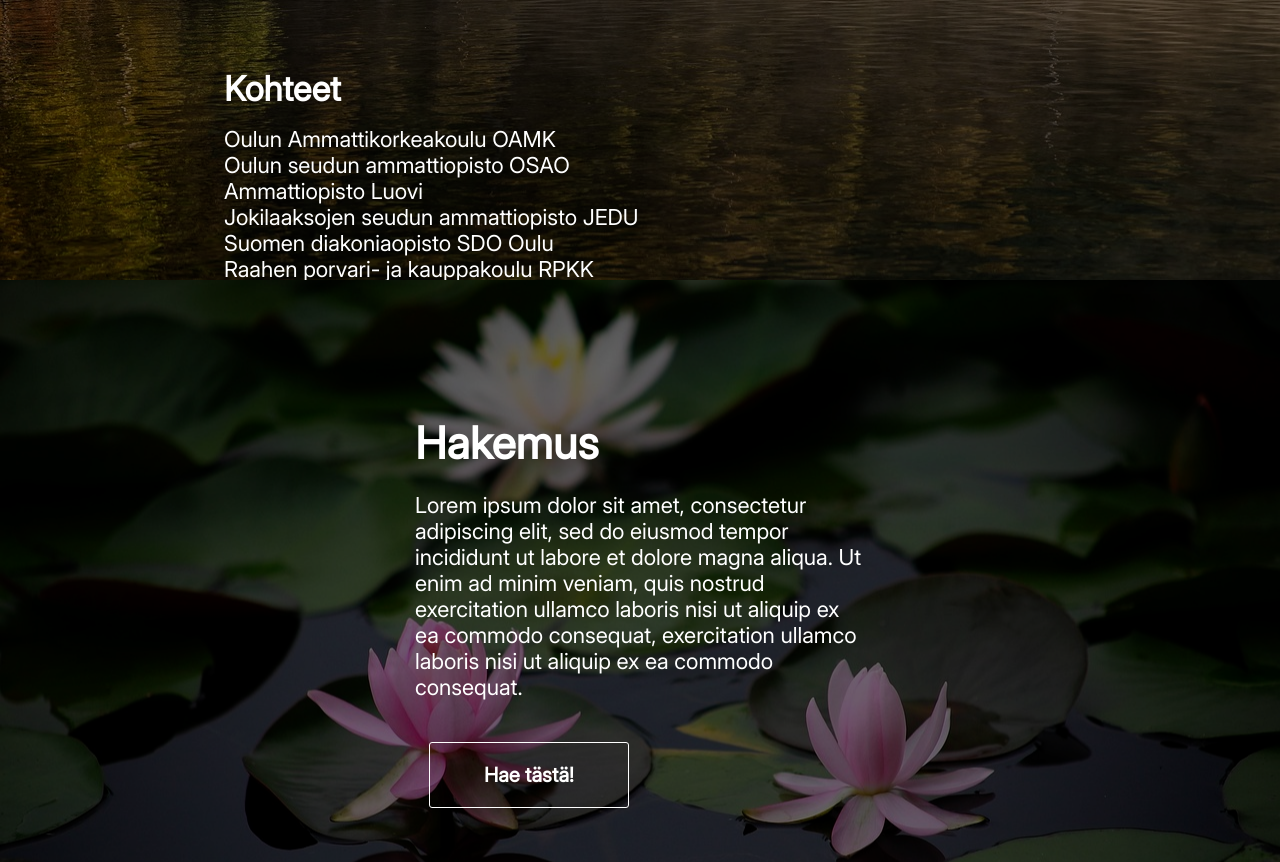
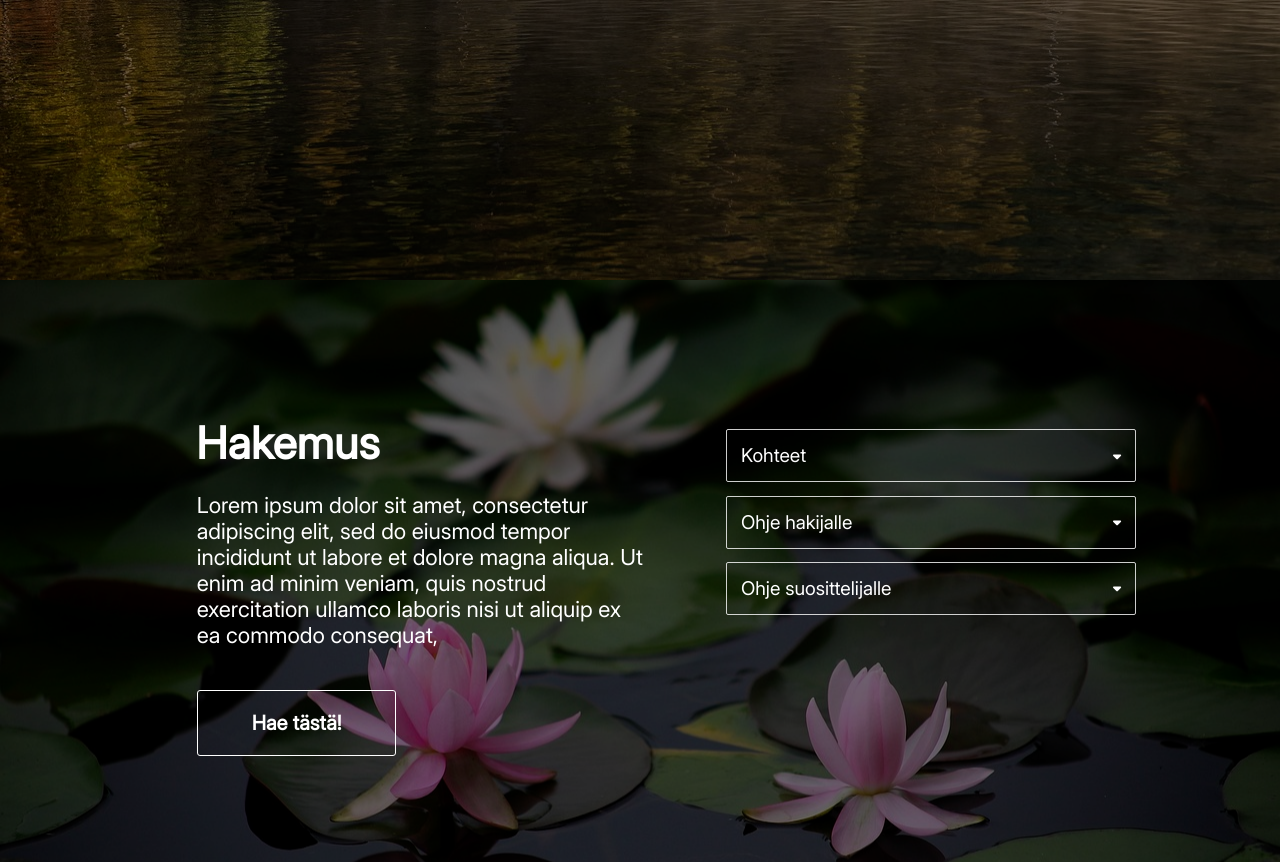
Before and after one commit to nellyhuima/PPTV-saatio, a React (Vite) app: page / in a window 1280 px wide. Shown: the part 1320-2182 px from the top of the page. Built offline with nearby package versions, Linux system fonts and the light colour scheme.

Commit message:
added sections to hakemus -I

```diff
--- a/components/HakemusI/Hakemus.css
+++ b/components/HakemusI/Hakemus.css
@@ -3,20 +3,18 @@
     justify-content: center;
     height:24em;
     margin-top: 6em;
-
 }
 
 .lomakeContent {
-    display: flex;
     flex-direction: column;
-    align-items: center;
     padding-top: 2.5em;
 }
 
 .Htext {
-    width: 450px;
+    width: 54%;
     color: white;
     font-size: 44px;
+    text-align: center;
 }
 
 .text {
@@ -25,6 +23,14 @@
     margin: 1em 3em 0em 3em;
     padding-bottom: 1em;
     color: white;
+}
+
+
+
+.Hfaq {
+    max-width: 450px;
+    justify-content: center;
+    margin-top: 2.5em;
 }
 
 .lomakebutton {
@@ -41,5 +47,43 @@
     font-size: 20px;
     font-family: 'Inter';
     align-self: flex-start;
-    margin-left: 4em;
+    margin-left: 3.3em;
 }
+
+
+.Hquestion {
+    cursor: pointer;
+    margin: 0.7em;
+    cursor: pointer;
+    padding: 14px;
+    border-radius: 2px;
+    color: white;
+    font-size: 19px;
+    width: 20em;
+    border: 1px solid rgba(255, 255, 255, 0.8);
+  }
+
+  .Hquestion-opener{
+    display: flex;
+    justify-content: space-between;
+    align-items: center;
+    cursor: pointer;
+  }
+
+  .Hicon {
+    font-size: 13px;
+    transition: transform 0.3s;
+    font-weight: bold;
+    padding-left: 10em;
+  }
+
+
+  .Hanswer {
+    margin: 0em 0em 0.5em 1em;
+    cursor:default;
+    border-radius: 5px;
+    font-size: 18px;
+    text-align: start;
+    width: 20em;
+    padding-top:1em;
+  }
--- a/components/HakemusI/Hakemus.jsx
+++ b/components/HakemusI/Hakemus.jsx
@@ -1,9 +1,33 @@
-import React from "react";
+import React, { useState } from "react";
 import { useNavigate } from 'react-router-dom';
 import './Hakemus.css';
 
 const Hakemus = () => {
   const navigate = useNavigate();
+
+     // tracks which question is open
+     const [openIndex, setOpenIndex] = useState(null);
+
+     // toggle function
+     const toggleAnswer = (index) => {
+       setOpenIndex(openIndex === index ? null : index);
+     };
+
+     const faqData = [
+       { question: "Kohteet",
+        answer: `Oulun Ammattikorkeakoulu OAMK
+Oulun seudun ammattiopisto OSAO
+Ammattiopisto Luovi
+Jokilaaksojen seudun ammattiopisto JEDU
+Suomen diakoniaopisto SDO Oulu
+Raahen porvari- ja kauppakoulu RPKK
+PSK-aikuisopisto Oulu
+Oulun Palvelualanopisto OPAO
+Poliisiammattikorkeakoulu POLAMK Tampere` },
+       { question: "Ohje hakijalle", answer: 'vastaus'},
+       { question: "Ohje suosittelijalle", answer: 'vastaus'},
+      ];
+
   return (
     <div className="lomake">
       <div className='lomakeContent'>
@@ -11,10 +35,25 @@ const Hakemus = () => {
         <p className="text">
           Lorem ipsum dolor sit amet, consectetur adipiscing elit, sed do eiusmod tempor incididunt ut labore et dolore magna aliqua.
           Ut enim ad minim veniam, quis nostrud exercitation ullamco laboris nisi ut aliquip ex ea commodo consequat,
-          exercitation ullamco laboris nisi ut aliquip ex ea commodo consequat.
         </p>
+
         <button className="lomakebutton" onClick={() => navigate('/Lomake')}>Hae tästä!</button>
       </div>
+      <section className="Hfaq">
+      {faqData.map((item, index) => (
+        <div className="Hquestion" key={index}>
+          <div className="Hquestion-opener" onClick={() => toggleAnswer(index)}>
+            <p>{item.question}</p>
+            <span className="Hicon">{openIndex === index ? <i className="fa-solid fa-caret-up"></i> : <i className="fa-solid fa-caret-down"></i>}</span>
+          </div>
+          {openIndex === index && <p className="Hanswer">
+              {item.answer.split("\n").map((line, i) => (
+                  <div key={i} style={{ marginBottom: "6px" }}>{line}</div>
+               ))}
+           </p>}
+        </div>
+      ))}
+    </section>
     </div>
   );
 };
--- a/components/HistoriaN/Historia.jsx
+++ b/components/HistoriaN/Historia.jsx
@@ -2,6 +2,7 @@ import React from "react";
 import './Historia.css'
 
 const Historia = () => {
+
   return (
     <div className="HistoriaContent">
       <h1 className="HeaderForHistoria">Tietoa säätiöstä</h1>
@@ -17,20 +18,7 @@ const Historia = () => {
               puheenjohtaja, varapuheenjohtaja ja 10 jäsentä.
             </p>
           </div>
-          <div className="KohteetDiv">
-            <h2 className="Kohteet">Kohteet</h2>
-            <div className="KohteetList">
-              <p>Oulun Ammattikorkeakoulu OAMK</p>
-              <p>Oulun seudun ammattiopisto OSAO</p>
-              <p>Ammattiopisto Luovi</p>
-              <p>Jokilaaksojen seudun ammattiopisto JEDU</p>
-              <p>Suomen diakoniaopisto SDO Oulu</p>
-              <p>Raahen porvari- ja kauppakoulu RPKK</p>
-              <p>PSK-aikuisopisto Oulu</p>
-              <p>Oulun PAlvelualanopisto OPAO</p>
-              <p>Poliisiammattikorkeakoulu POLAMK Tampere</p>
-            </div>
-          </div>
+
         </div>
         <div className="DivRight">
         <div className="MiksiDiv">
```
